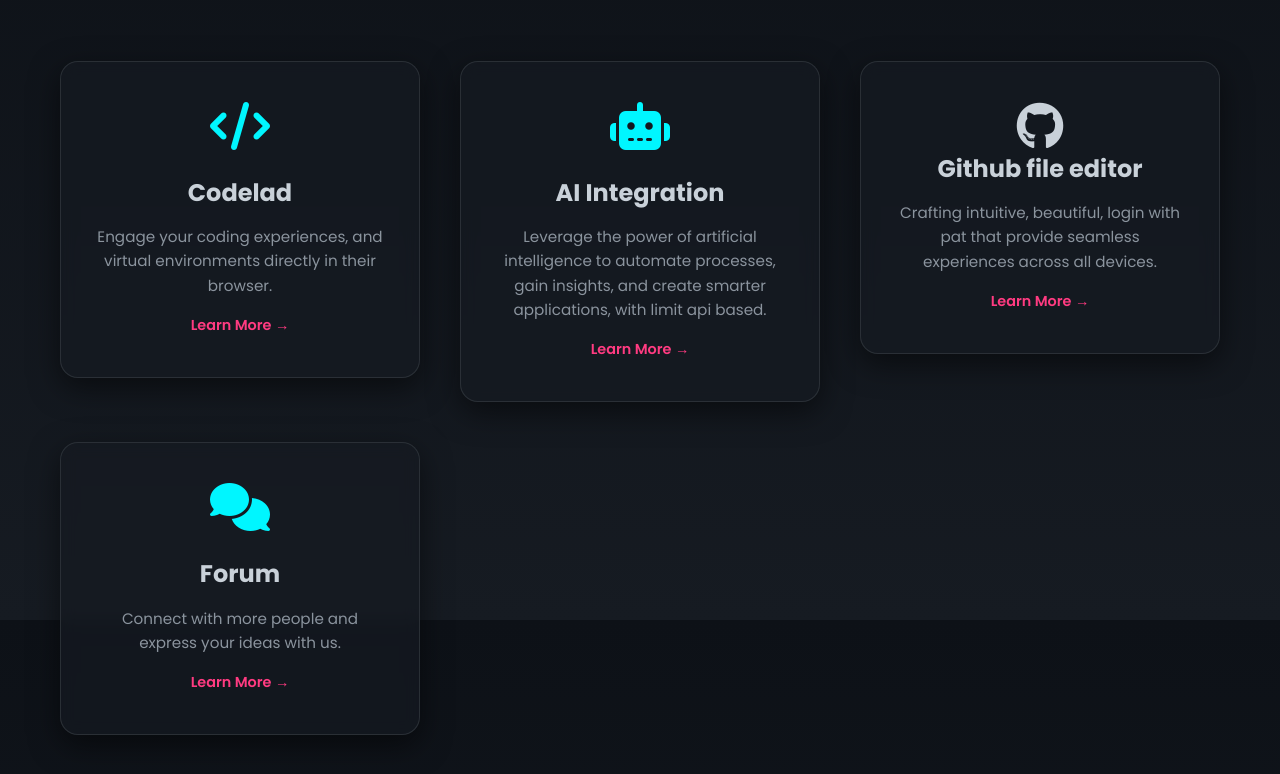
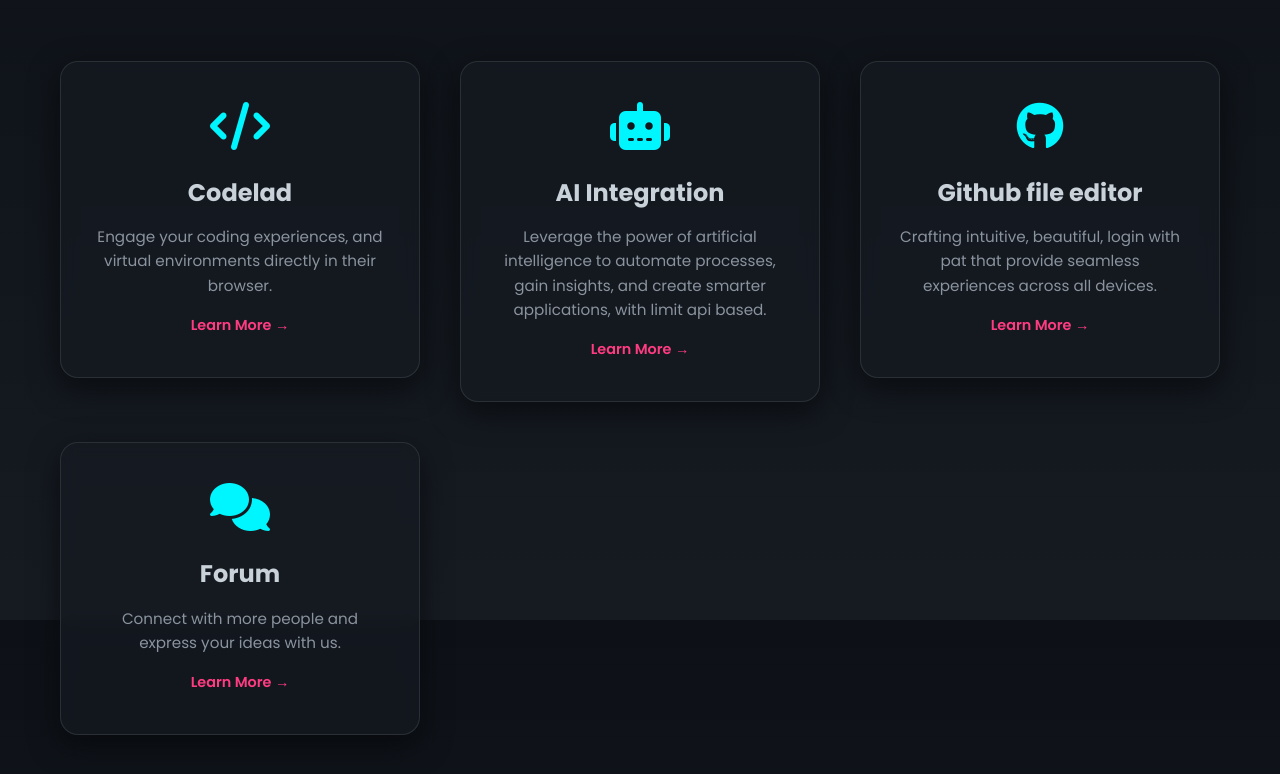
Before and after one commit to Hemanth-2007-24/o4dhome, a plain HTML site: page homepage/frontend/index.html in a window 1280 px wide. Shown: the part 980-1754 px from the top of the page. Drawn offline with nearby package versions, Linux system fonts and the light colour scheme.

Commit message:
Update index.html

```diff
--- a/homepage/frontend/index.html
+++ b/homepage/frontend/index.html
@@ -95,7 +95,7 @@
             <div class="card-grid">
                 <a href="c.html" class="card-link tilt-card protected-service-link"><article class="card"><div class="card-content"><i class='fas fa-code card-icon' style='font-size:48px;'></i><h3>Codelad</h3><p>Engage your coding experiences, and virtual environments directly in their browser.</p><span class="read-more">Learn More <span class="arrow">→</span></span></div></article></a>
                 <a href="ai.html" class="card-link tilt-card protected-service-link"><article class="card"><div class="card-content"><i class="fas fa-robot card-icon"></i><h3>AI Integration</h3><p>Leverage the power of artificial intelligence to automate processes, gain insights, and create smarter applications, with limit api based.</p><span class="read-more">Learn More <span class="arrow">→</span></span></div></article></a>
-                <a href="github1.html" class="card-link tilt-card protected-service-link"><article class="card"><div class="card-content"><i class="fab fa-github far fa-file-code" style="font-size:48px;"></i><h3>Github file editor</h3><p>Crafting intuitive, beautiful, login with pat that provide seamless experiences across all devices.</p><span class="read-more">Learn More <span class="arrow">→</span></span></div></article></a>
+                <a href="github1.html" class="card-link tilt-card protected-service-link"><article class="card"><div class="card-content"><i class="fab fa-github card-icon" style="font-size:48px;"></i><h3>Github file editor</h3><p>Crafting intuitive, beautiful, login with pat that provide seamless experiences across all devices.</p><span class="read-more">Learn More <span class="arrow">→</span></span></div></article></a>
                 <a href="https://open4discuss.nhforums.net/" class="card-link tilt-card protected-service-link"><article class="card"><div class="card-content"><i class="fas fa-comments card-icon" style="font-size:48px;"></i><h3>Forum</h3><p>Connect with more people and express your ideas with us.</p><span class="read-more">Learn More <span class="arrow">→</span></span></div></article></a>
             </div>
         </section>
```
